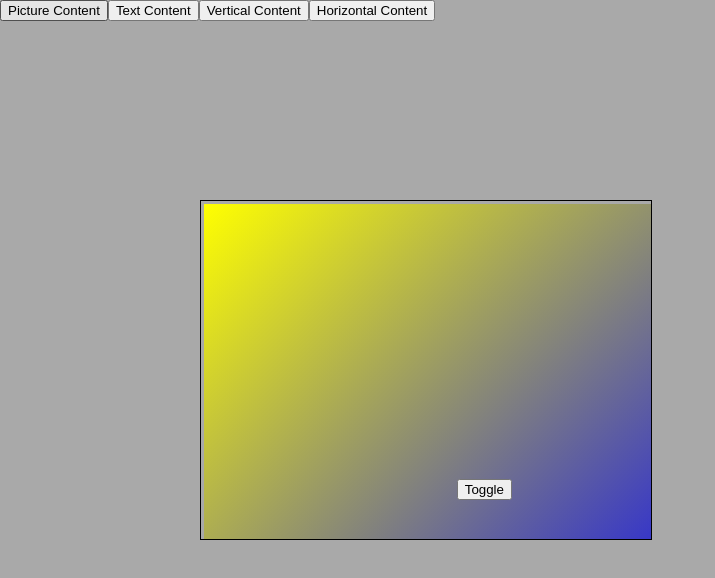
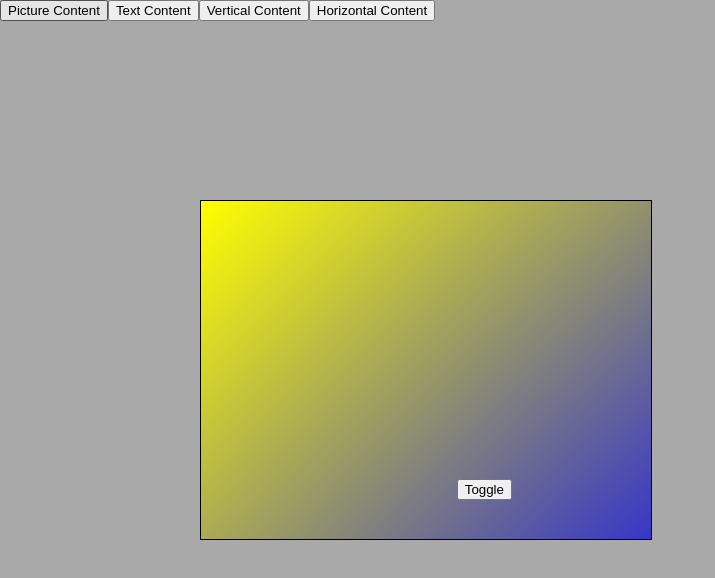
Before and after one commit to ceirbus/test-project, an Angular app: page /picture-content in a window 1280 px wide. Shown: the top 578 px of the page, without its empty margins (0-715 px from the left). Built offline with nearby package versions, Linux system fonts and the light colour scheme.

Commit message:
undo padding on content

```diff
--- a/src/app/content-scroll/content-scroll.component.css
+++ b/src/app/content-scroll/content-scroll.component.css
@@ -38,7 +38,6 @@
 }
 
 .content {
-    padding: .2em;
     display: flex;
     position: absolute;
     flex-grow: 1;
```
